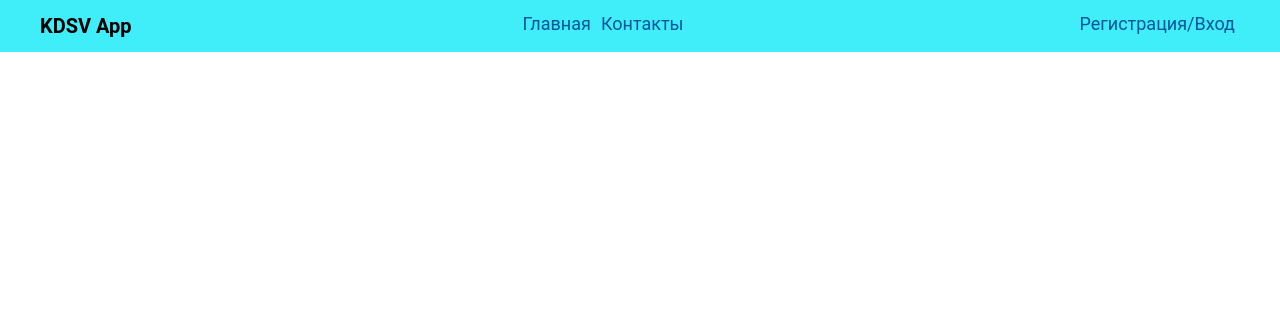
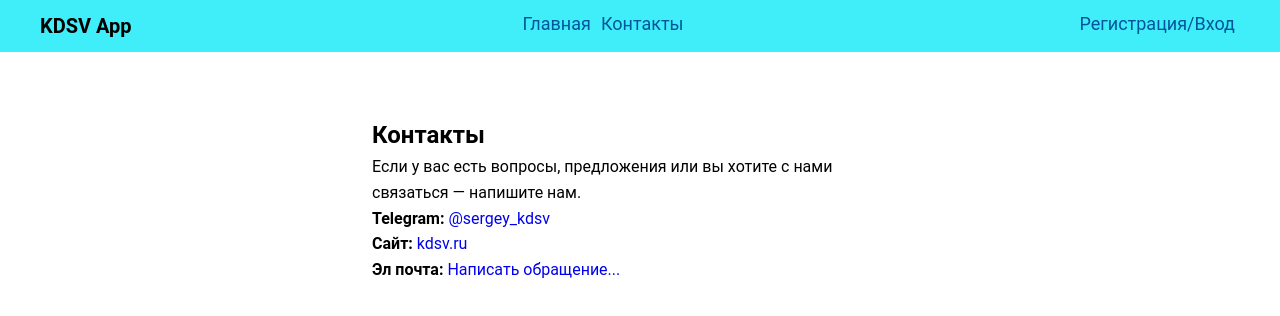
Before and after one commit to sergeik1970/blog-with-register, a React (Vite) app in the folder client/: page /contacts in a window 1280 px wide. Shown: the top 316 px of the page. Built offline with nearby package versions, Linux system fonts and the light colour scheme; no server answers.

Commit message:
add contacts

```diff
--- a/client/index.html
+++ b/client/index.html
@@ -4,7 +4,7 @@
     <meta charset="UTF-8" />
     <link rel="icon" type="image/svg+xml" href="/vite.svg" />
     <meta name="viewport" content="width=device-width, initial-scale=1.0" />
-    <title>Блог</title>
+    <title>KDSV App</title>
   </head>
   <body>
     <div id="root"></div>
--- a/client/src/App.jsx
+++ b/client/src/App.jsx
@@ -6,6 +6,7 @@ import Home from "./Home"
 import CreatePost from "./CreatePost"
 import Post from "./Post"
 import EditPost from "./EditPost"
+import Contacts from "./Contacts"
 import axios from "axios"
 import { createContext, useEffect, useState } from "react"
 
@@ -41,6 +42,7 @@ function App() {
         <Route path="/create" element={<CreatePost />}></Route>
         <Route path='/post/:id' element={<Post />}></Route>
         <Route path='/editpostbyid/:id' element={<EditPost />}></Route>
+        <Route path="/contacts" element={<Contacts />}></Route>
       </Routes>
     </BrowserRouter>
     </userContext.Provider>
--- /dev/null
+++ b/client/src/Contacts.jsx
@@ -0,0 +1,29 @@
+function Contacts() {
+    return (
+      <div className="contacts_container">
+        <h2>Контакты</h2>
+        <p>Если у вас есть вопросы, предложения или вы хотите с нами связаться — напишите нам.</p>
+
+        <div className="contact-info">
+          <p><strong>Telegram:</strong> <a href="https://t.me/sergey_kdsv">@sergey_kdsv</a></p>
+          <p><strong>Сайт:</strong> <a href="https://kdsv.ru/">kdsv.ru</a></p>
+          <p><strong>Эл почта:</strong> <a href="mailto:sergey.m.kudashev@gmail.com">Написать обращение...</a></p>
+        </div>
+
+        {/* <form className="contact-form">
+          <label htmlFor="name">Имя:</label>
+          <input type="text" id="name" placeholder="Ваше имя" required />
+
+          <label htmlFor="email">Email:</label>
+          <input type="email" id="email" placeholder="Ваш email" required />
+
+          <label htmlFor="message">Сообщение:</label>
+          <textarea id="message" rows="5" placeholder="Ваше сообщение..." required></textarea>
+
+          <button type="submit">Отправить</button>
+        </form> */}
+      </div>
+    );
+  }
+
+  export default Contacts;
--- a/client/src/Navbar.jsx
+++ b/client/src/Navbar.jsx
@@ -29,7 +29,7 @@ const Navbar = () => {
                         <Link to="/create" className='link'>Новая запись</Link>
                         : <></>
                     }
-                    <a href="" className='link'>Контакты</a>
+                    <Link to="/contacts" className="link">Контакты</Link>
                 </div>
                 {
                     user.username ?
--- a/client/src/index.css
+++ b/client/src/index.css
@@ -261,19 +261,12 @@ form a {
 
 .post_container {
     padding: 10px;
-    border: 1px solid rgb(239, 239, 239);
-    box-shadow: 0px 4px 8px 0px rgba(0, 0, 0, 0.1);
     text-decoration: none;
     max-width: 800px;
     width: 95%;
     margin: auto;
     margin-bottom: 10px;
     color: rgb(30, 30, 30);
-    transition: all .3s ease;
-}
-
-.post_container:hover {
-    box-shadow: 0 4px 8px 0 rgba(0, 0, 0, 0.3);
 }
 
 .post-email {
@@ -294,3 +287,9 @@ form a {
     line-height: 1.2;
     padding-top: 10px;
 }
+
+.contacts_container {
+    max-width: 600px;
+    margin: 2rem auto;
+    padding: 2rem;
+  }
```
Also changed, not shown: 1 other file (tests, documents, lock files or other folders).
